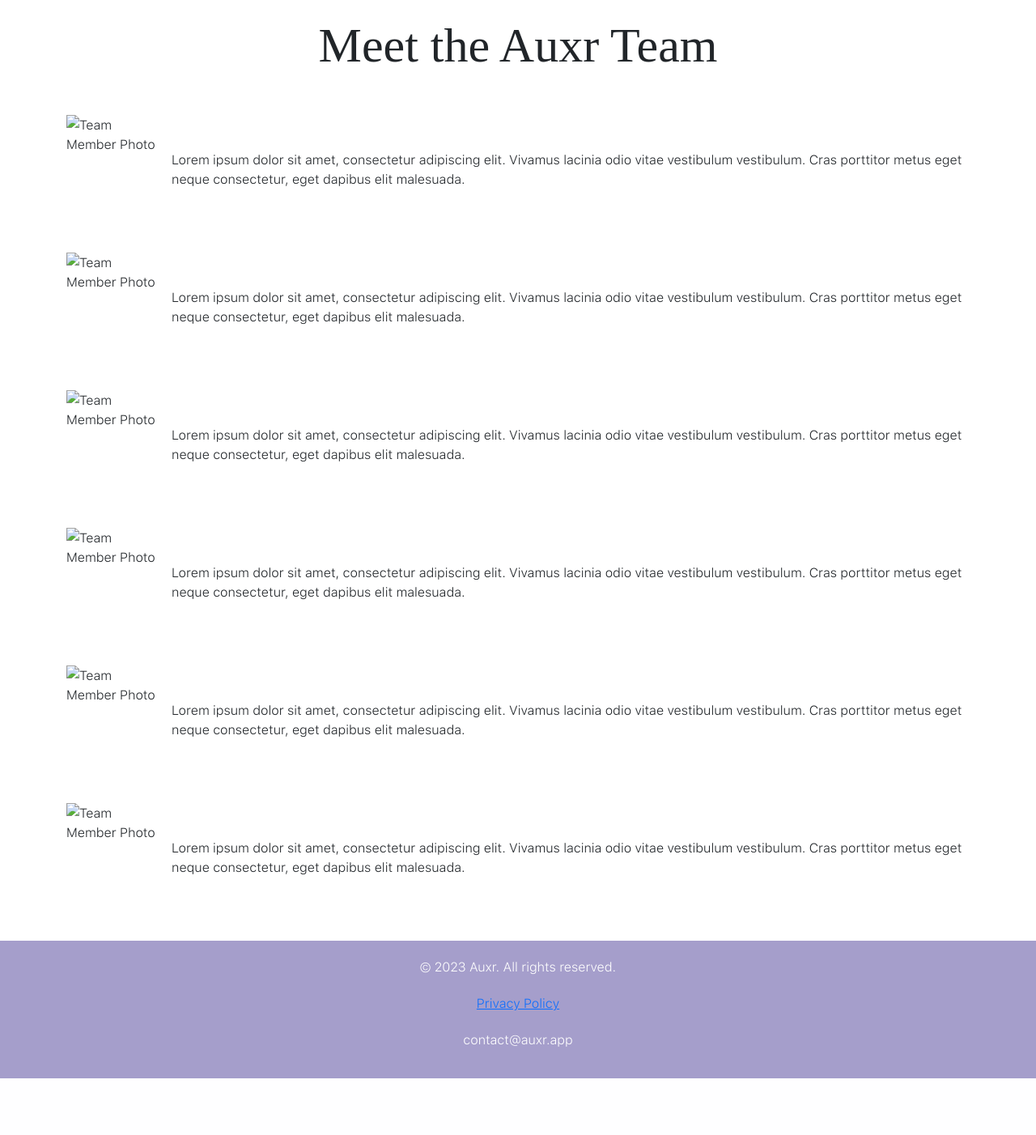
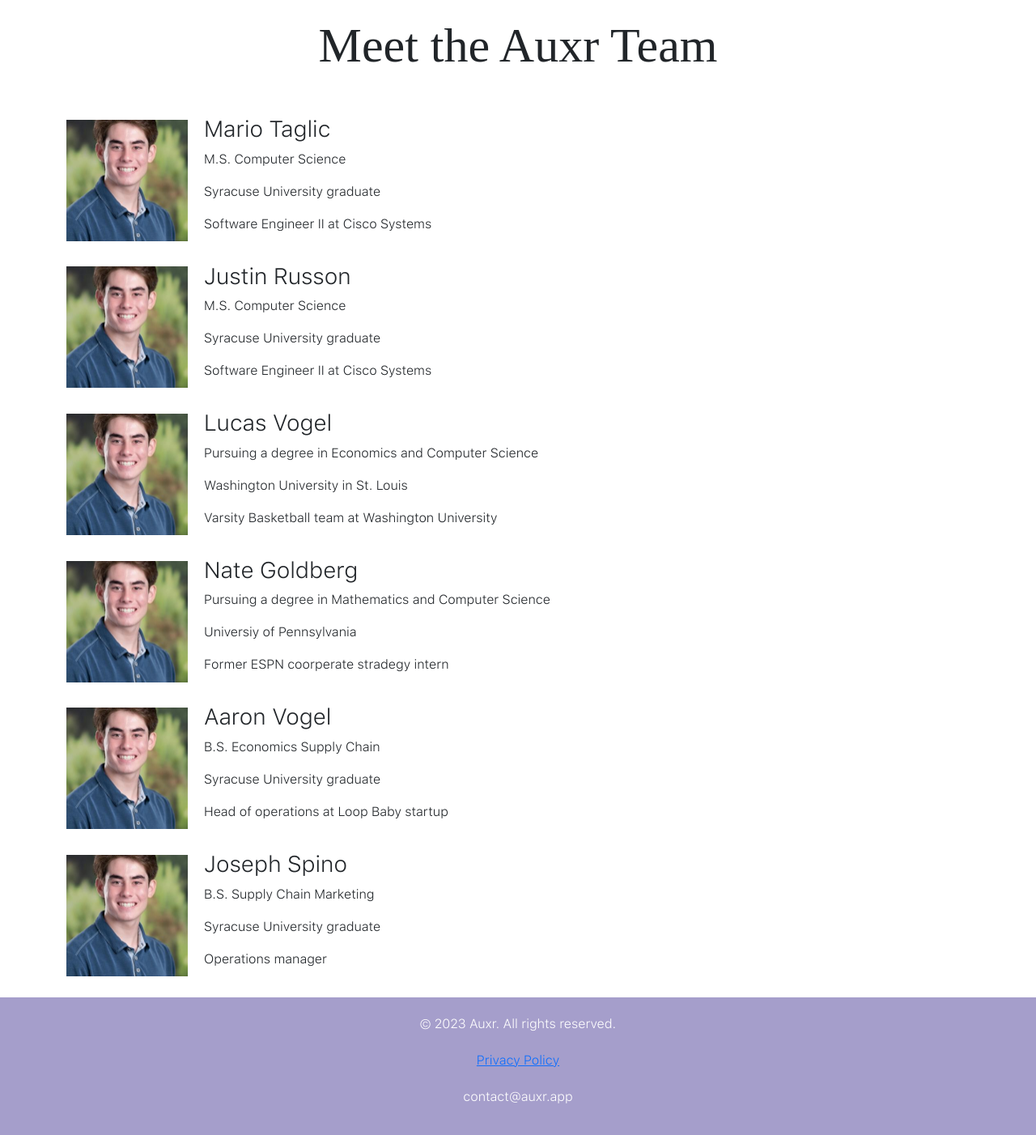
Before and after one commit to Lucas-vogel123/Auxr-website, a Flask app: page /about/the/team in a window 1280 px wide. Shown: the part 56-1458 px from the top of the page at 81% size. Before the commit the page ends 1388 px from the top, so only its background shows below. Run offline with Flask 3, Linux system fonts and the light colour scheme; some libraries are stand-ins or nearby versions; some web fonts are replaced.

Commit message:
about team page is good just needs photos.

```diff
--- a/templates/team.html
+++ b/templates/team.html
@@ -11,49 +11,67 @@
 
     <div class="container">
         <div class="team-member">
-            <img src="https://via.placeholder.com/150" alt="Team Member Photo">
+            <img src="/static/images/lucas.jpeg">
             <div class="description">
-                <p>Lorem ipsum dolor sit amet, consectetur adipiscing elit. Vivamus lacinia odio vitae vestibulum vestibulum. Cras porttitor metus eget neque consectetur, eget dapibus elit malesuada.</p>
+                <h3>Mario Taglic</h3>
+                <p>M.S. Computer Science</p>
+                <p>Syracuse University graduate</p>
+                <p>Software Engineer II at Cisco Systems</p>
             </div>
         </div>
     </div>
     <div class="container">
         <div class="team-member">
-            <img src="https://via.placeholder.com/150" alt="Team Member Photo">
+            <img src="/static/images/lucas.jpeg">
             <div class="description">
-                <p>Lorem ipsum dolor sit amet, consectetur adipiscing elit. Vivamus lacinia odio vitae vestibulum vestibulum. Cras porttitor metus eget neque consectetur, eget dapibus elit malesuada.</p>
+                <h3>Justin Russon</h3>
+                <p>M.S. Computer Science</p>
+                <p>Syracuse University graduate</p>
+                <p>Software Engineer II at Cisco Systems</p>
             </div>
         </div>
     </div>
     <div class="container">
         <div class="team-member">
-            <img src="https://via.placeholder.com/150" alt="Team Member Photo">
+            <img src="/static/images/lucas.jpeg">
             <div class="description">
-                <p>Lorem ipsum dolor sit amet, consectetur adipiscing elit. Vivamus lacinia odio vitae vestibulum vestibulum. Cras porttitor metus eget neque consectetur, eget dapibus elit malesuada.</p>
+                <h3>Lucas Vogel</h3>
+                <p>Pursuing a degree in Economics and Computer Science</p>
+                <p>Washington University in St. Louis</p>
+                <p>Varsity Basketball team at Washington University</p>
             </div>
         </div>
     </div>
     <div class="container">
         <div class="team-member">
-            <img src="https://via.placeholder.com/150" alt="Team Member Photo">
+            <img src="/static/images/lucas.jpeg">
             <div class="description">
-                <p>Lorem ipsum dolor sit amet, consectetur adipiscing elit. Vivamus lacinia odio vitae vestibulum vestibulum. Cras porttitor metus eget neque consectetur, eget dapibus elit malesuada.</p>
+                <h3>Nate Goldberg</h3>
+                <p>Pursuing a degree in Mathematics and Computer Science</p>
+                <p>Universiy of Pennsylvania</p>
+                <p>Former ESPN coorperate stradegy intern</p>
             </div>
         </div>
     </div>
     <div class="container">
         <div class="team-member">
-            <img src="https://via.placeholder.com/150" alt="Team Member Photo">
+            <img src="/static/images/lucas.jpeg">
             <div class="description">
-                <p>Lorem ipsum dolor sit amet, consectetur adipiscing elit. Vivamus lacinia odio vitae vestibulum vestibulum. Cras porttitor metus eget neque consectetur, eget dapibus elit malesuada.</p>
+                <h3>Aaron Vogel</h3>
+                <p>B.S. Economics Supply Chain </p>
+                <p>Syracuse University graduate</p>
+                <p>Head of operations at Loop Baby startup</p>
             </div>
         </div>
     </div>
     <div class="container">
         <div class="team-member">
-            <img src="https://via.placeholder.com/150" alt="Team Member Photo">
+            <img src="/static/images/lucas.jpeg">
             <div class="description">
-                <p>Lorem ipsum dolor sit amet, consectetur adipiscing elit. Vivamus lacinia odio vitae vestibulum vestibulum. Cras porttitor metus eget neque consectetur, eget dapibus elit malesuada.</p>
+                <h3>Joseph Spino</h3>
+                <p>B.S. Supply Chain Marketing </p>
+                <p>Syracuse University graduate</p>
+                <p>Operations manager</p>
             </div>
         </div>
 
```
Also changed, not shown: app.py (+13 -7 lines), static/images/lucas.jpeg (added).
